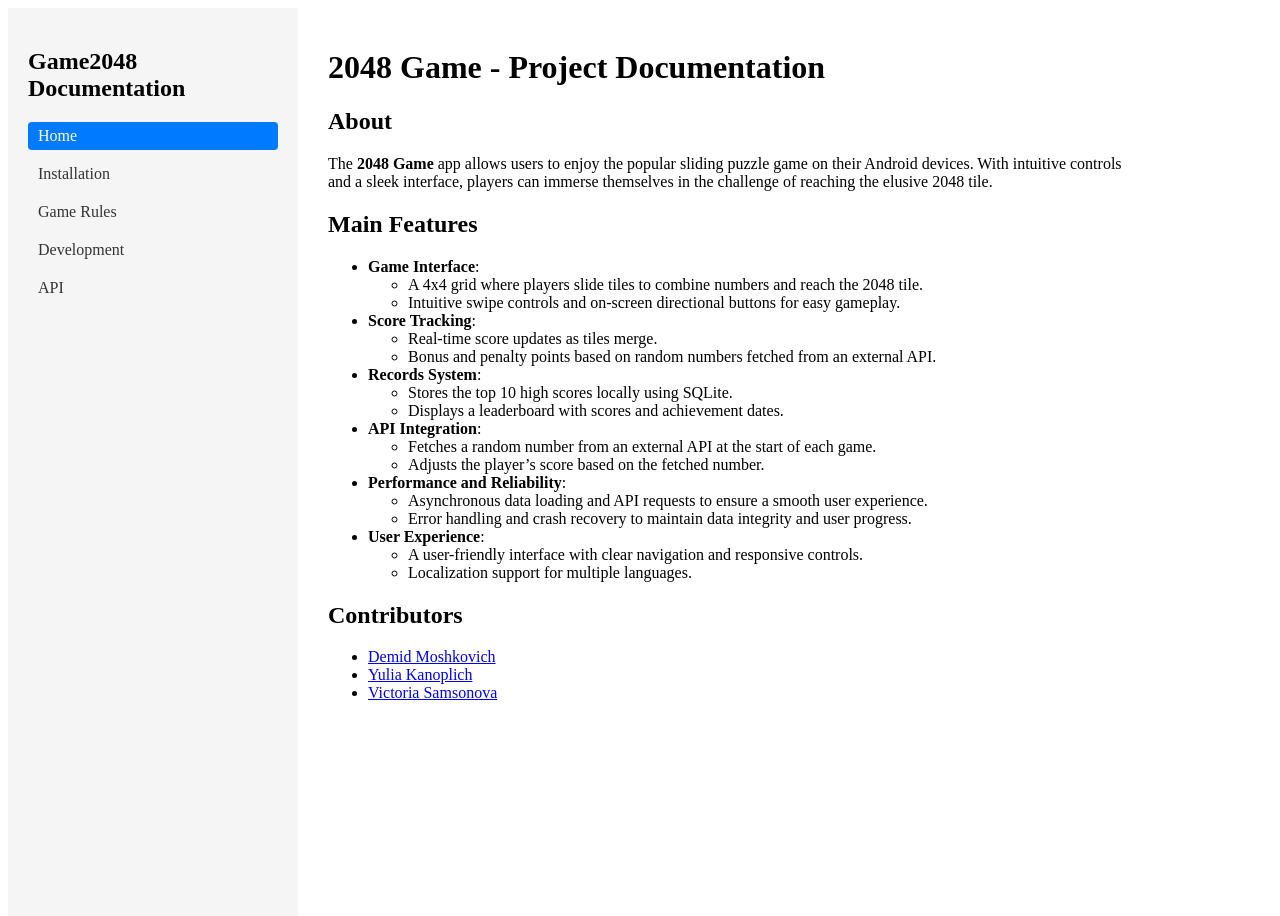
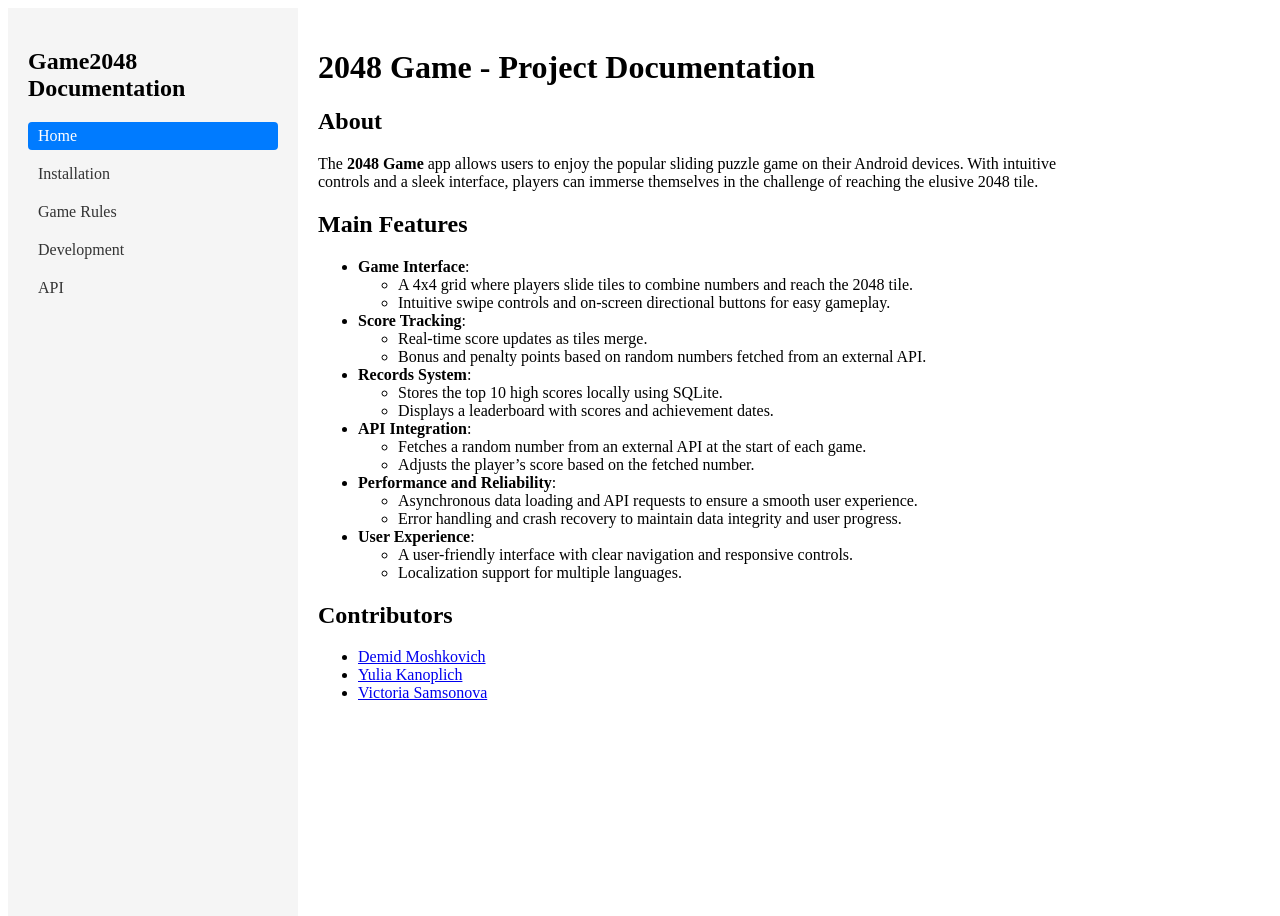
Before and after one commit to fpmi-pmvs2025/pmvs11b-lab8-pickme-team, a Jekyll site: the page built from docs/index.md, in a window 1280 px wide. Built offline with Jekyll 4.4.1, drawn with Linux system fonts in a browser that asks for light colours.

Commit message:
Update style.css

```diff
--- a/docs/assets/css/style.css
+++ b/docs/assets/css/style.css
@@ -10,6 +10,7 @@
   position: fixed;
   height: 100vh;
   overflow-y: auto;
+  z-index: 1000;
 }
 
 .sidebar h1 {
@@ -45,7 +46,31 @@
 
 .content {
   flex: 1;
-  margin-left: 300px;
+  margin-left: 290px;
   padding: 20px;
   max-width: 800px;
+  box-sizing: border-box;
 }
+
+@media (max-width: 768px) {
+  .sidebar {
+    width: 200px;
+  }
+
+  .content {
+    margin-left: 240px;
+  }
+}
+
+@media (max-width: 576px) {
+  .sidebar {
+    width: 100%;
+    height: auto;
+    position: relative;
+  }
+
+  .content {
+    margin-left: 0;
+    padding: 10px;
+  }
+}
```
